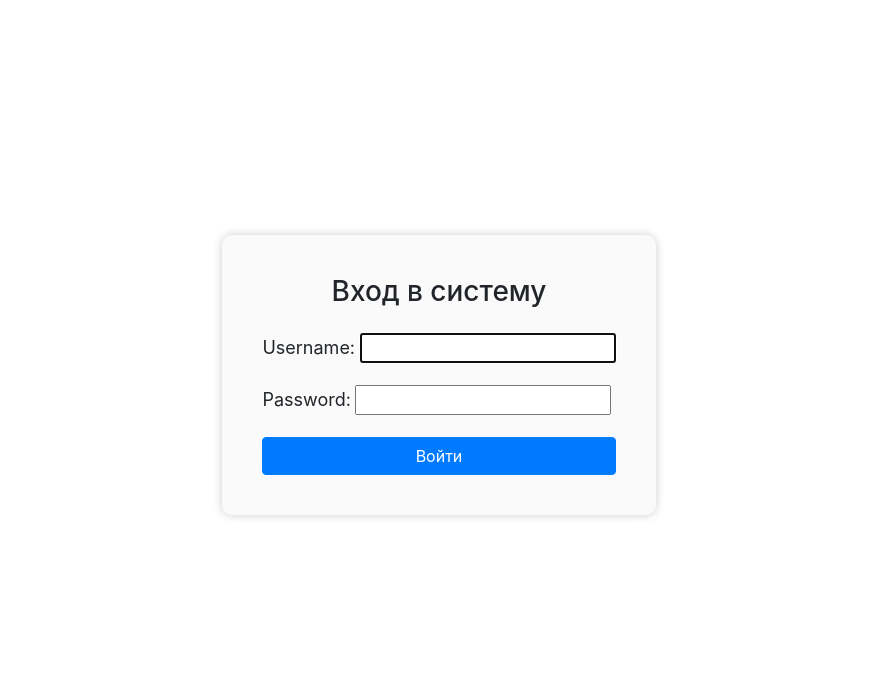
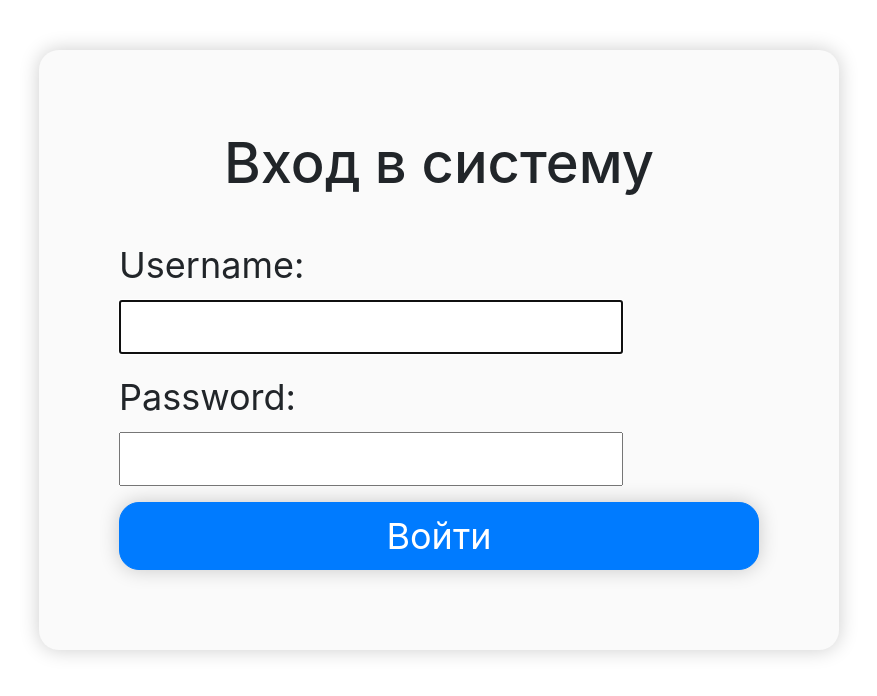
Before and after one commit to ledenevv/BusTerminalWeb, a Django app: page /main/login/ in a window 1280 px wide. Shown: the top 696 px of the page, without its empty margins (201-1078 px from the left). Run offline with Django 4.2, Linux system fonts and the light colour scheme; some libraries are stand-ins or nearby versions.

Commit message:
UI changes(updated index.html, login.html)

```diff
--- a/main/templates/main/login.html
+++ b/main/templates/main/login.html
@@ -13,26 +13,32 @@
         }
 
         .login-box {
-            max-width: 500px;
-            padding: 40px;
-            border-radius: 10px;
-            box-shadow: 0px 0px 10px rgba(0, 0, 0, 0.2);
+            max-width: 800px;
+            padding: 80px;
+            border-radius: 20px;
+            box-shadow: 0px 0px 20px rgba(0, 0, 0, 0.2);
             background-color: #FAFAFA;
-            margin-top: -50px;
+            margin-top: -100px;
         }
 
         .login-title {
-            font-size: 28px;
+            font-size: 56px;
             text-align: center;
-            margin-bottom: 20px;
+            margin-bottom: 40px;
         }
 
         .form-group label {
-            font-size: 18px;
+            font-size: 36px;
         }
 
         .form-group input {
-            font-size: 16px;
+            font-size: 32px;
+        }
+
+        .btn {
+            font-size: 36px;
+            border-radius: 20px; /* Добавляем закругление */
+            box-shadow: 0px 0px 20px rgba(0, 0, 0, 0.2); /* Добавляем тень */
         }
     </style>
 </head>
```
Also changed, not shown: main/templates/main/index.html (+25 -1 lines), db.sqlite3.
